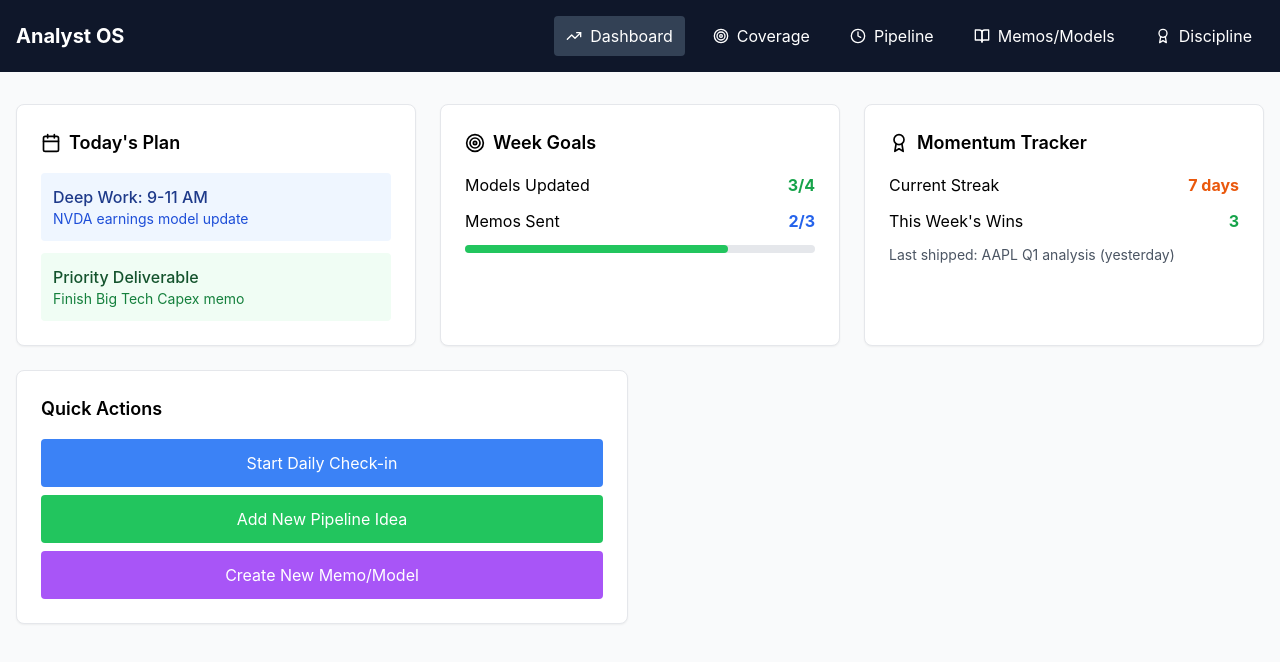
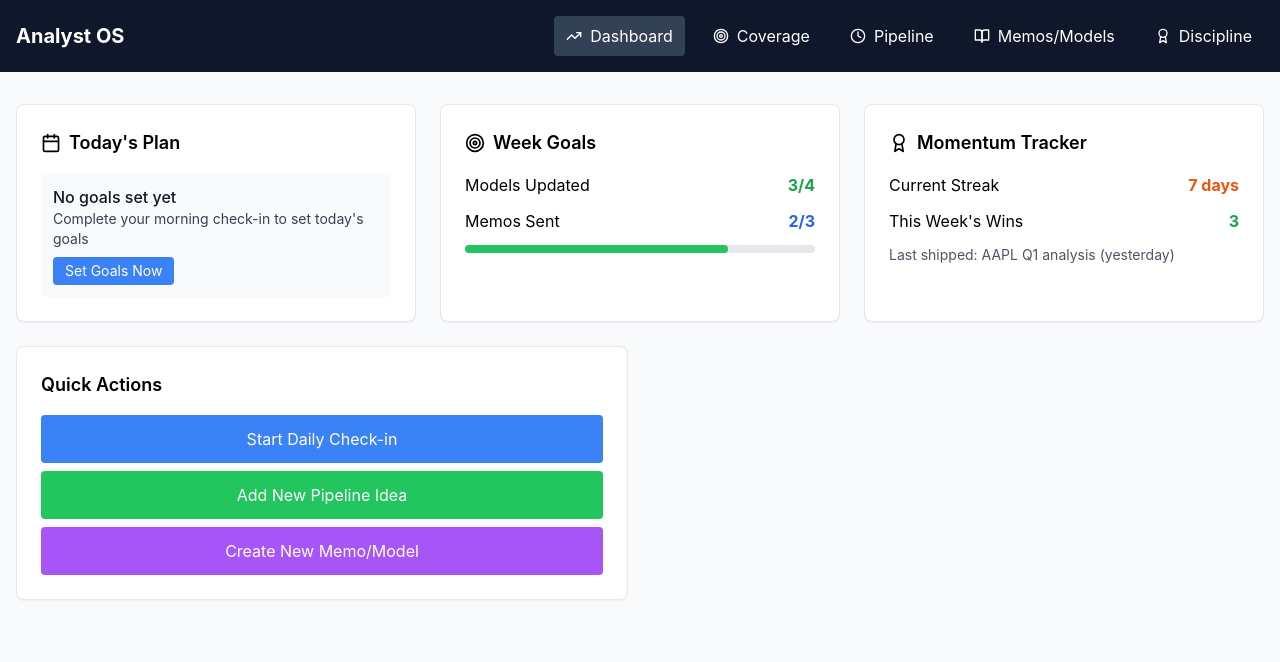
Before and after one commit to tz180/claude_analyst_os, a React (Create React App) app: page / in a window 1280 px wide. Shown: the top 662 px of the page. Built offline with nearby package versions, Linux system fonts and the light colour scheme.

Commit message:
Add daily check-in system with goals tracking and completion functionality

```diff
--- a/src/App.js
+++ b/src/App.js
@@ -14,7 +14,9 @@ const DisciplineEngine = ({
   weeklyWins,
   onDailyCheckin,
   onDailyCheckout,
-  checkoutHistory
+  checkoutHistory,
+  onMarkGoalsCompleted,
+  goalsHistory
 }) => {
   // Calculate average rating from recent history
   const recentHistory = checkoutHistory.slice(-7); // Last 7 days
@@ -167,6 +169,49 @@ const DisciplineEngine = ({
             <p className="text-sm mt-1">Complete your first daily check-out to start tracking your progress!</p>
           </div>
         )}
+      </div>
+
+      {/* Daily Goals History */}
+      <div className="bg-white p-6 rounded-lg shadow-sm border">
+        <h3 className="text-lg font-semibold mb-4">Daily Goals History</h3>
+        <div className="space-y-4">
+          {(() => {
+            return goalsHistory.length > 0 ? (
+              goalsHistory.map((entry, index) => (
+                <div key={index} className={`border rounded-lg p-4 ${entry.completed ? 'bg-green-50 border-green-200' : 'bg-gray-50 border-gray-200'}`}>
+                  <div className="flex justify-between items-start">
+                    <div className="flex-1">
+                      <div className="flex items-center space-x-3 mb-2">
+                        <span className="font-medium text-gray-900">{entry.date}</span>
+                        {entry.completed && (
+                          <span className="bg-green-100 text-green-800 px-2 py-1 rounded text-xs font-medium">
+                            Completed
+                          </span>
+                        )}
+                      </div>
+                      <p className={`text-sm leading-relaxed ${entry.completed ? 'text-green-700 line-through' : 'text-gray-700'}`}>
+                        {entry.goals}
+                      </p>
+                    </div>
+                    {!entry.completed && (
+                      <button
+                        onClick={() => onMarkGoalsCompleted(entry.date)}
+                        className="ml-4 bg-green-500 text-white px-3 py-1 rounded text-sm hover:bg-green-600 transition-colors flex items-center">
+                        <CheckCircle size={14} className="mr-1" />
+                        Mark Complete
+                      </button>
+                    )}
+                  </div>
+                </div>
+              ))
+            ) : (
+              <div className="text-center py-8 text-gray-500">
+                <p>No daily goals history yet.</p>
+                <p className="text-sm mt-1">Set your first daily goals to start tracking!</p>
+              </div>
+            );
+          })()}
+        </div>
       </div>
     </div>
   );
@@ -321,6 +366,7 @@ const AnalystOS = () => {
   const [passingIdeaId, setPassingIdeaId] = useState(null);
   const [passReason, setPassReason] = useState('Not a Fit');
   const [historyRefresh, setHistoryRefresh] = useState(0);
+  const [goalsRefresh, setGoalsRefresh] = useState(0);
 
   // ✅ SIMPLE onChange handlers - no useCallback to avoid complexity
   const handleDailyGoalsChange = (e) => {
@@ -503,14 +549,103 @@ const AnalystOS = () => {
     }
   };
 
+  // Get today's daily goals from localStorage
+  const getTodayGoals = () => {
+    try {
+      const today = new Date().toISOString().split('T')[0];
+      const dailyGoals = localStorage.getItem('dailyGoals');
+      const goalsHistory = dailyGoals ? JSON.parse(dailyGoals) : [];
+
+      // Find today's goals
+      const todayGoals = goalsHistory.find(entry => entry.date === today);
+      return todayGoals ? todayGoals.goals : null;
+    } catch (error) {
+      console.error('Error loading daily goals:', error);
+      return null;
+    }
+  };
+
+  // Get daily goals history from localStorage
+  const getGoalsHistory = () => {
+    try {
+      const dailyGoals = localStorage.getItem('dailyGoals');
+      const goalsHistory = dailyGoals ? JSON.parse(dailyGoals) : [];
+
+      // Sort by date (newest first) and return last 7 days
+      return goalsHistory
+        .sort((a, b) => new Date(b.date) - new Date(a.date))
+        .slice(0, 7);
+    } catch (error) {
+      console.error('Error loading goals history:', error);
+      return [];
+    }
+  };
+
   const completeDailyCheckin = () => {
     if (dailyGoals.trim()) {
+      // Save daily goals to localStorage
+      const today = new Date().toISOString().split('T')[0];
+      const dailyGoalsData = {
+        date: today,
+        goals: dailyGoals.trim(),
+        completed: false
+      };
+
+      // Get existing daily goals
+      const existingGoals = localStorage.getItem('dailyGoals');
+      const goalsHistory = existingGoals ? JSON.parse(existingGoals) : [];
+
+      // Remove any existing goals for today and add the new ones
+      const filteredGoals = goalsHistory.filter(entry => entry.date !== today);
+      const updatedGoals = [...filteredGoals, dailyGoalsData];
+
+      // Save to localStorage
+      localStorage.setItem('dailyGoals', JSON.stringify(updatedGoals));
+
+      // Clear the input field
+      setDailyGoals('');
+
+      // Force dashboard refresh
+      setGoalsRefresh(prev => prev + 1);
+
       alert('Daily goals set! Stay focused and crush your deliverables.');
+    }
+  };
+
+  // Mark daily goals as completed
+  const markGoalsCompleted = (date) => {
+    try {
+      const dailyGoals = localStorage.getItem('dailyGoals');
+      const goalsHistory = dailyGoals ? JSON.parse(dailyGoals) : [];
+
+      const updatedGoals = goalsHistory.map(entry =>
+        entry.date === date ? { ...entry, completed: true } : entry
+      );
+
+      localStorage.setItem('dailyGoals', JSON.stringify(updatedGoals));
+      setGoalsRefresh(prev => prev + 1);
+    } catch (error) {
+      console.error('Error marking goals as completed:', error);
     }
   };
 
   const completeDailyCheckout = () => {
     if (checkoutReflection.trim()) {
+      // Create new check-out entry
+      const newCheckout = {
+        reflection: checkoutReflection.trim(),
+        rating: disciplineRating,
+        date: new Date().toISOString().split('T')[0]
+      };
+
+      // Get existing history and add new entry
+      const existingHistory = getCheckoutHistory();
+      const updatedHistory = [...existingHistory, newCheckout];
+
+      // Save to localStorage
+      localStorage.setItem('checkoutHistory', JSON.stringify(updatedHistory));
+
+      // Update streak and weekly wins
       if (disciplineRating >= 3) {
         setStreak(prev => prev + 1);
         setWeeklyWins(prev => prev + 1);
@@ -518,8 +653,12 @@ const AnalystOS = () => {
         setStreak(0);
       }
 
+      // Clear form
       setCheckoutReflection('');
       setDisciplineRating(5);
+
+      // Force re-render of history
+      setHistoryRefresh(prev => prev + 1);
 
       alert(`Day completed! ${disciplineRating >= 3 ? 'Streak continues!' : 'Focus better tomorrow.'}`);
     }
@@ -583,7 +722,10 @@ const AnalystOS = () => {
   );
 
   // ✅ Simple Dashboard - no text inputs so can stay internal
-  const Dashboard = () => (
+  const Dashboard = () => {
+    const todayGoals = getTodayGoals();
+
+    return (
       <div className="space-y-6">
         <div className="grid grid-cols-1 md:grid-cols-3 gap-6">
           <div className="bg-white p-6 rounded-lg shadow-sm border">
@@ -592,14 +734,22 @@ const AnalystOS = () => {
               Today's Plan
             </h3>
             <div className="space-y-3">
+              {todayGoals ? (
                 <div className="bg-blue-50 p-3 rounded">
-              <p className="font-medium text-blue-900">Deep Work: 9-11 AM</p>
-              <p className="text-blue-700 text-sm">NVDA earnings model update</p>
+                  <p className="font-medium text-blue-900">Today's Goals</p>
+                  <p className="text-blue-700 text-sm whitespace-pre-wrap">{todayGoals}</p>
                 </div>
-            <div className="bg-green-50 p-3 rounded">
-              <p className="font-medium text-green-900">Priority Deliverable</p>
-              <p className="text-green-700 text-sm">Finish Big Tech Capex memo</p>
+              ) : (
+                <div className="bg-gray-50 p-3 rounded">
+                  <p className="font-medium text-gray-900">No goals set yet</p>
+                  <p className="text-gray-700 text-sm">Complete your morning check-in to set today's goals</p>
+                  <button
+                    onClick={() => setCurrentView('discipline')}
+                    className="mt-2 bg-blue-500 text-white px-3 py-1 rounded text-sm hover:bg-blue-600 transition-colors">
+                    Set Goals Now
+                  </button>
                 </div>
+              )}
             </div>
           </div>
 
@@ -668,12 +818,13 @@ const AnalystOS = () => {
         </div>
       </div>
     );
+  };
 
   // Render current view with external components for text inputs
   const renderCurrentView = () => {
     switch(currentView) {
       case 'dashboard':
-        return <Dashboard />;
+        return <Dashboard key={goalsRefresh} />;
       case 'pipeline':
         return (
           <div className="space-y-6">
@@ -924,6 +1075,8 @@ const AnalystOS = () => {
             onDailyCheckin={completeDailyCheckin}
             onDailyCheckout={completeDailyCheckout}
             checkoutHistory={getCheckoutHistory()}
+            onMarkGoalsCompleted={markGoalsCompleted}
+            goalsHistory={getGoalsHistory()}
             key={historyRefresh}
           />
         );
```
Also changed, not shown: 1 other file (tests, documents, lock files or other folders). Lines whose indentation alone changed are shown as unchanged.
